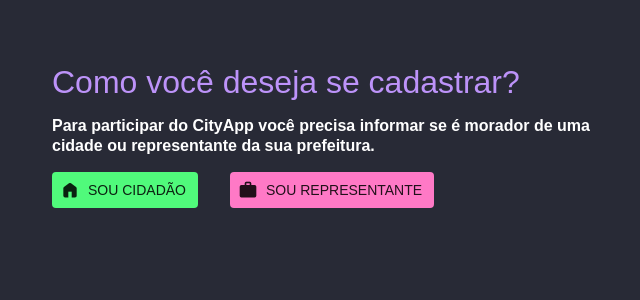
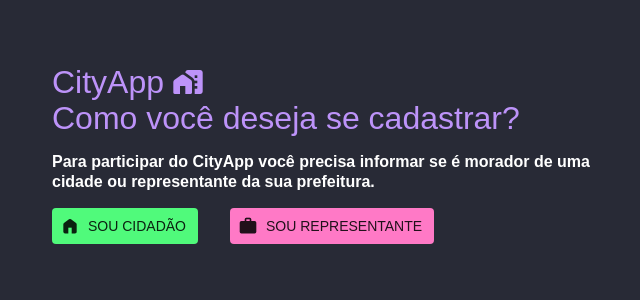
Before and after one commit to edugradischnig/CityApp, a PHP site: page /cadastrar.php in a window 1280 px wide. Shown: the top 300 px of the page, without its empty margins (308-948 px from the left). Run offline with PHP 8.4, Linux system fonts and the light colour scheme; some web fonts are replaced.

Commit message:
Adição Botões Home

```diff
--- a/cadastrar-cidadao.php
+++ b/cadastrar-cidadao.php
@@ -10,6 +10,10 @@
 </head>
 <body> <!-- VERIFICAR ENTRADAS COM JS ANTES DE SALVAR NO BANCO-->
     <section class="envelope envelope--p">
+        <div class="topo__logo display-flex">
+                <a href="index.php"><h1 class="texto-titulo texto-titulo--h1">CityApp</h1></a>
+                <i class="topo__icone mi">maps_home_work</i>
+        </div>
         <header class="display-flex">
             <h1 class="texto-titulo texto-titulo--h1">Cadastro de cidadão</h1>
             <i class="topo__icone mi">home</i>
--- a/cadastrar-prefeitura.php
+++ b/cadastrar-prefeitura.php
@@ -10,6 +10,10 @@
 </head>
 <body>
     <section class="envelope envelope--p">
+        <div class="topo__logo display-flex">
+                <a href="index.php"><h1 class="texto-titulo texto-titulo--h1">CityApp</h1></a>
+                <i class="topo__icone mi">maps_home_work</i>
+        </div>
         <header class="display-flex">
             <h1 class="texto-titulo texto-titulo--h1">Cadastro de representante</h1>
             <i class="topo__icone mi">work</i>
--- a/cadastrar.php
+++ b/cadastrar.php
@@ -11,6 +11,10 @@
 
 <body>
     <section class="envelope envelope--p">
+        <div class="topo__logo display-flex">
+                <a href="index.php"><h1 class="texto-titulo texto-titulo--h1">CityApp</h1></a>
+                <i class="topo__icone mi">maps_home_work</i>
+        </div>
         <header class="display-flex">
             <h1 class="texto-titulo texto-titulo--h1">Como você deseja se cadastrar?</h1>
         </header>
--- a/criar-problema.php
+++ b/criar-problema.php
@@ -15,6 +15,10 @@
 </head>
 <body>
     <section class="envelope envelope--p">
+        <div class="topo__logo display-flex">
+                <a href="index.php"><h1 class="texto-titulo texto-titulo--h1">CityApp</h1></a>
+                <i class="topo__icone mi">maps_home_work</i>
+        </div>
         <div class="box" style="padding:32px 24px; margin-top:16px;">
             <h1 class="texto-titulo texto-titulo--h1" style="color:var(--cor-principal-5)">Relatar um problema</h1>
             <form action="processar-problema-cidadao.php" method="POST">
--- a/main-cidadao.php
+++ b/main-cidadao.php
@@ -56,7 +56,7 @@ if($_SESSION['tipo'] == 'p'){
     <header class="topo">
         <nav class="topo__conteudo envelope envelope--m">
             <div class="topo__logo display-flex">
-                <h1 class="texto-titulo texto-titulo--h1">CityApp</h1>
+                <a href="index.php"><h1 class="texto-titulo texto-titulo--h1">CityApp</h1></a>
                 <i class="topo__icone mi">maps_home_work</i>
             </div>
             <button class="topo__botao botao-cadastro mi--b" data-icone="add">Publicação</button>
--- a/main-prefeitura.php
+++ b/main-prefeitura.php
@@ -57,7 +57,7 @@ if($_SESSION['tipo'] == 'c'){
     <header class="topo">
         <nav class="topo__conteudo envelope envelope--m">
             <div class="topo__logo display-flex">
-                <h1 class="texto-titulo texto-titulo--h1">CityApp</h1>
+            <a href="index.php"><h1 class="texto-titulo texto-titulo--h1">CityApp</h1></a>
                 <i class="topo__icone mi">maps_home_work</i>
             </div>
             <button class="topo__botao botao-cadastro mi--b" data-icone="add">Publicação</button>
```
